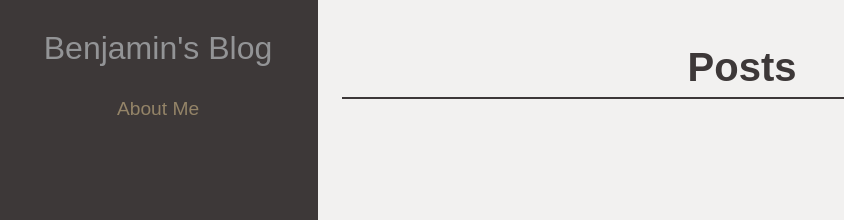
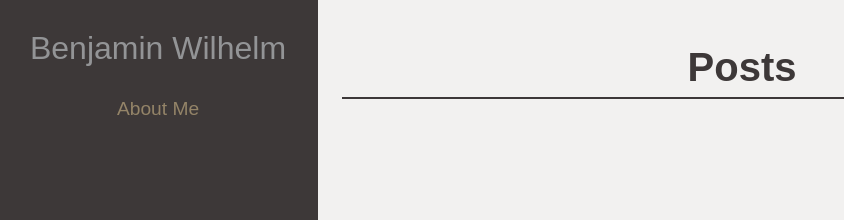
Before and after one commit to HedgehogCode/b-wilhelm.de, a Jekyll site: the page built from index.md, in a window 1280 px wide. Shown: the top 220 px of the page, without its empty margins (2-846 px from the left). Built offline with Jekyll 4.4.1, drawn with Linux system fonts in a browser that asks for light colours; some web fonts are replaced.

Commit message:
Remove blog in website title

```diff
--- a/_config.yml
+++ b/_config.yml
@@ -1,8 +1,8 @@
 # Site settings
-title: Benjamin's Blog
+title: Benjamin Wilhelm
 email: benjamin@b-wilhelm.de
 description: >-
-  Benjamin Wilhelm's blog and website. Articles about machine learning,
+  Benjamin Wilhelm's website and blog. Articles about machine learning,
   computer vision, web-development, git and other computer science related
   stuff I discover during my day as a full time nerd.
 baseurl: ""
```
